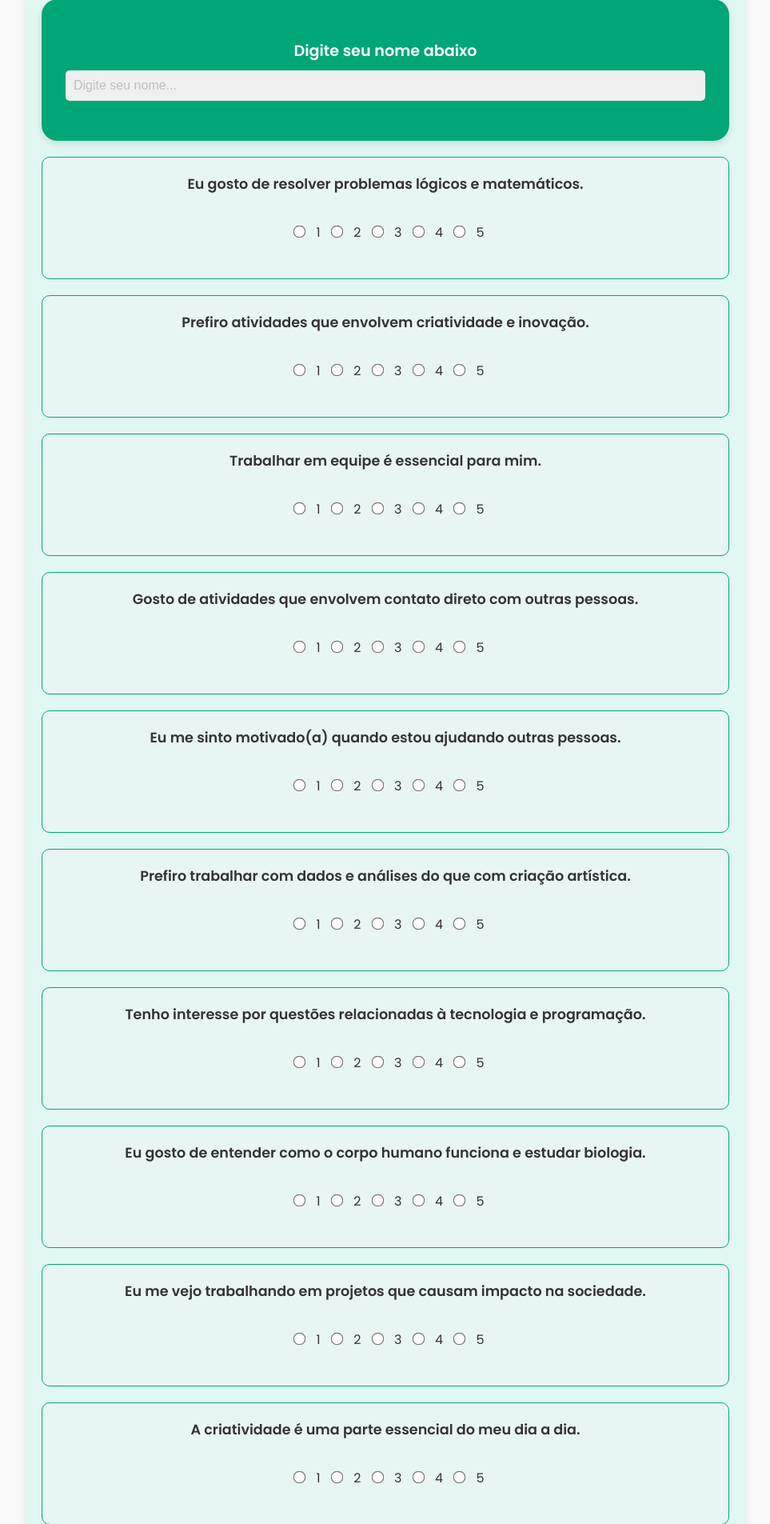
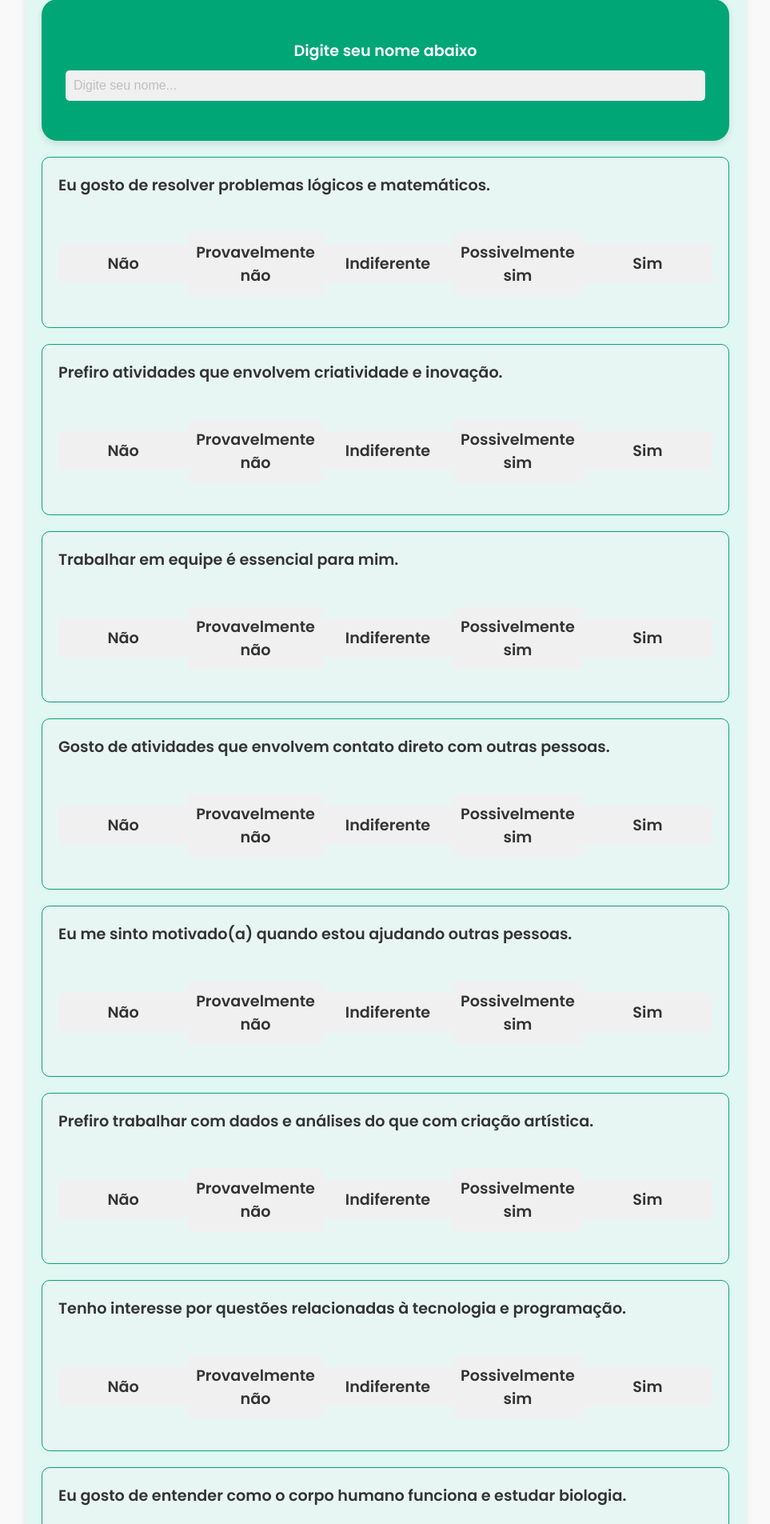
Before and after one commit to Robsonfsilvajunior/FFT, a Flask app: page /questionario in a window 1280 px wide. Shown: the part 112-2017 px from the top of the page at 80% size, without its empty margins (158-1121 px from the left). Run offline with Flask 3, Linux system fonts and the light colour scheme.

Commit message:
questionario atualizado

```diff
--- a/teste_feira/static/styles.css
+++ b/teste_feira/static/styles.css
@@ -202,3 +202,66 @@ textarea:focus {
     background-color: #e0f7f2;
     outline: none; /* tira aquela borda azul padrão do navegador */
 }
+
+/* Estilos para os campos do questionário aprimorados */
+.pergunta-box {
+    margin-bottom: 20px;
+    padding: 20px;
+    border: 1px solid #00a676;
+    border-radius: 10px;
+    background-color: #e8f6f3;
+    transition: background-color 0.3s ease;
+    text-align: left;
+}
+
+.pergunta-box label {
+    font-size: 1.2em;
+    color: #333;
+    font-weight: 600;
+    display: block;
+    margin-bottom: 10px;
+}
+
+.range-label {
+    font-size: 1em;
+    font-weight: 400;
+    margin-right: 10px;
+    display: inline-block;
+}
+
+.slider-container {
+    display: flex;
+    justify-content: space-between;
+    align-items: center;
+    margin: 10px 0;
+}
+
+.slider-container input[type="radio"] {
+    display: none;
+}
+
+.slider-container label {
+    display: inline-block;
+    padding: 10px;
+    background-color: #f0f0f0;
+    border-radius: 5px;
+    cursor: pointer;
+    text-align: center;
+    width: 100%;
+    transition: background-color 0.3s ease, transform 0.3s ease;
+}
+
+.slider-container input[type="radio"]:checked + label {
+    background-color: #00e676;
+    color: white;
+    transform: scale(1.05);
+}
+
+.slider-container label:hover {
+    background-color: #66ffa6;
+}
+
+/* Estilos adicionais para espaçamento entre botões */
+.button.is-primary.is-large + .button.is-primary.is-large {
+    margin-left: 20px;
+}
--- a/teste_feira/templates/feedback_recebido.html
+++ b/teste_feira/templates/feedback_recebido.html
@@ -1,21 +1,24 @@
 <!DOCTYPE html>
 <html lang="pt-br">
+
 <head>
     <meta charset="UTF-8">
     <meta name="viewport" content="width=device-width, initial-scale=1.0">
     <title>Feedback Recebido!</title>
     <link rel="stylesheet" href="{{ url_for('static', filename='styles.css') }}">
 </head>
+
 <body>
     <h1>Obrigado pelo seu feedback!</h1>
     <p>Agradecemos por compartilhar sua opinião.</p>
     <a href="/" class="button is-primary is-large">Voltar ao início</a>
 
     <script>
-        setTimeout(function(){
+        setTimeout(function () {
             window.location.href = '/';
         }, 15000); // Redireciona após 10 segundos
     </script>
 
 </body>
+
 </html>
--- a/teste_feira/templates/index.html
+++ b/teste_feira/templates/index.html
@@ -1,11 +1,13 @@
 <!DOCTYPE html>
 <html lang="pt-br">
+
 <head>
     <meta charset="UTF-8">
     <meta name="viewport" content="width=device-width, initial-scale=1.0">
     <title>Future Focus Test</title>
     <link rel="stylesheet" href="{{ url_for('static', filename='styles.css') }}">
 </head>
+
 <body>
     <section class="hero is-primary">
         <div class="hero-body">
@@ -19,7 +21,8 @@
     <section class="section">
         <div class="container">
             <div class="notification">
-                <p>Este questionário foi criado para ajudar você a identificar quais áreas de estudo podem ser mais adequadas para o seu perfil.</p>
+                <p>Este questionário foi criado para ajudar você a identificar quais áreas de estudo podem ser mais
+                    adequadas para o seu perfil.</p>
                 <p>Responda às perguntas com atenção e receba sugestões de faculdades ao final!</p>
             </div>
 
@@ -29,4 +32,5 @@
         </div>
     </section>
 </body>
+
 </html>
--- a/teste_feira/templates/questionario.html
+++ b/teste_feira/templates/questionario.html
@@ -1,11 +1,13 @@
 <!DOCTYPE html>
 <html lang="pt-br">
+
 <head>
     <meta charset="UTF-8">
     <meta name="viewport" content="width=device-width, initial-scale=1.0">
     <title>Questionário de Faculdades</title>
     <link rel="stylesheet" href="/static/styles.css">
 </head>
+
 <body>
     <h1>Questionário de Faculdades</h1>
 
@@ -20,12 +22,22 @@
         {% for pergunta in perguntas %}
         <div class="pergunta-box">
             <label>{{ pergunta['pergunta'] }}</label><br>
-                <input type="radio" name="q{{ loop.index }}" value="1" required> 1
-                <input type="radio" name="q{{ loop.index }}" value="2" required> 2
-                <input type="radio" name="q{{ loop.index }}" value="3" required> 3
-                <input type="radio" name="q{{ loop.index }}" value="4" required> 4
-                <input type="radio" name="q{{ loop.index }}" value="5" required> 5
-                <br><br>
+            <div class="slider-container">
+                <input type="radio" id="q{{ loop.index }}-1" name="q{{ loop.index }}" value="1" required>
+                <label for="q{{ loop.index }}-1">Não</label>
+
+                <input type="radio" id="q{{ loop.index }}-2" name="q{{ loop.index }}" value="2" required>
+                <label for="q{{ loop.index }}-2">Provavelmente não</label>
+
+                <input type="radio" id="q{{ loop.index }}-3" name="q{{ loop.index }}" value="3" required>
+                <label for="q{{ loop.index }}-3">Indiferente</label>
+
+                <input type="radio" id="q{{ loop.index }}-4" name="q{{ loop.index }}" value="4" required>
+                <label for="q{{ loop.index }}-4">Possivelmente sim</label>
+
+                <input type="radio" id="q{{ loop.index }}-5" name="q{{ loop.index }}" value="5" required>
+                <label for="q{{ loop.index }}-5">Sim</label>
+            </div>
         </div>
         {% endfor %}
 
@@ -35,7 +47,7 @@
     <p id="resultado"></p>
 
     <script>
-        document.getElementById('questionario-form').addEventListener('submit', function(event) {
+        document.getElementById('questionario-form').addEventListener('submit', function (event) {
             event.preventDefault();
 
             const formData = new FormData(this);
@@ -56,6 +68,8 @@
 
     <div class="has-text-centered">
         <a href="/feedback" class="button is-primary is-large">Dê seu Feedback</a>
+        <a href="/" class="button is-primary is-large">Voltar à Página Inicial</a>
     </div>
 </body>
+
 </html>
--- a/teste_feira/templates/ver_feedback.html
+++ b/teste_feira/templates/ver_feedback.html
@@ -1,10 +1,12 @@
 <!DOCTYPE html>
 <html lang="pt-br">
+
 <head>
     <meta charset="UTF-8">
     <meta name="viewport" content="width=device-width, initial-scale=1.0">
     <title>Feedback dos Usuários</title>
 </head>
+
 <body>
     <h1>Feedback dos Usuários</h1>
     {% if feedbacks %}
@@ -17,4 +19,5 @@
     <p>Nenhum feedback recebido até agora.</p>
     {% endif %}
 </body>
+
 </html>
```
Also changed, not shown: teste_feira/templates/feedback.html (+4 -4 lines), teste_feira/FFT.py (line endings or trailing spaces). Lines whose indentation alone changed are shown as unchanged.
